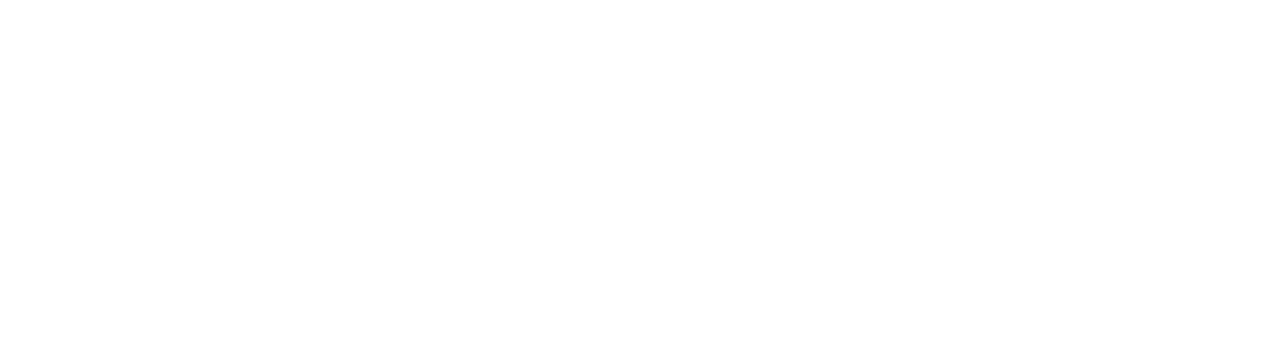
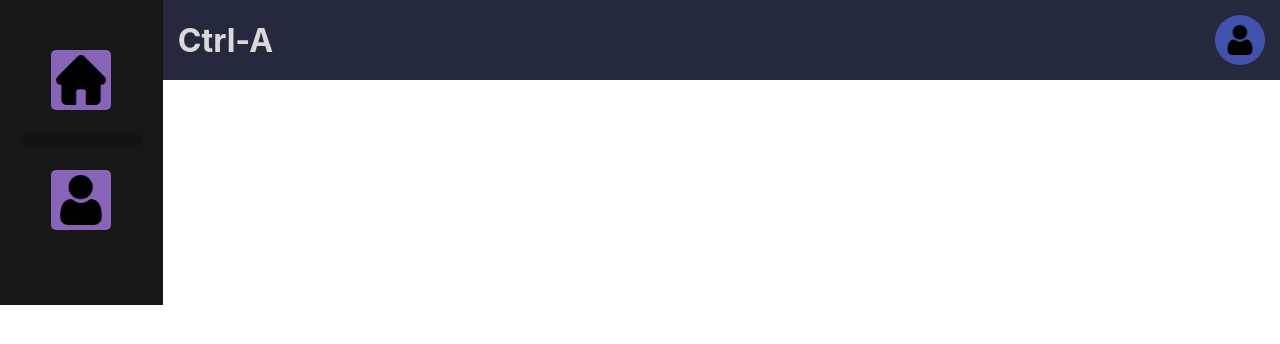
Before and after one commit to equipe-javali/API_3_FRONT, a React (Create React App) app in the folder ctrl-a/: page /funcionario in a window 1280 px wide. Before the commit this address had no page. Shown: the top 344 px of the page. Built offline with nearby package versions, Linux system fonts and the light colour scheme.

Commit message:
8 - Cores e estilização menu lateral e header

```diff
--- a/ctrl-a/src/App.css
+++ b/ctrl-a/src/App.css
@@ -1,38 +1,14 @@
-.App {
-  text-align: center;
+:root{
+  --cor1: #40587E;
+  --cor2: #0178D4;
+  --cor3: #4152AC;
+  --cor4: #853F85;
+  --cor5: #8764B8;
+  --cor6: #3C3A48;
+  --cor7: #191723;
+  --cor8: #2F3D54;
+  --cor20: #25293E;
+  --cor21: #121212;
+  --cor22: #171717;
+  --branco: #DDD8D8;
 }
-
-.App-logo {
-  height: 40vmin;
-  pointer-events: none;
-}
-
-@media (prefers-reduced-motion: no-preference) {
-  .App-logo {
-    animation: App-logo-spin infinite 20s linear;
-  }
-}
-
-.App-header {
-  background-color: #282c34;
-  min-height: 100vh;
-  display: flex;
-  flex-direction: column;
-  align-items: center;
-  justify-content: center;
-  font-size: calc(10px + 2vmin);
-  color: white;
-}
-
-.App-link {
-  color: #61dafb;
-}
-
-@keyframes App-logo-spin {
-  from {
-    transform: rotate(0deg);
-  }
-  to {
-    transform: rotate(360deg);
-  }
-}
--- a/ctrl-a/src/App.tsx
+++ b/ctrl-a/src/App.tsx
@@ -6,13 +6,13 @@ function App() {
   return (
     <BrowserRouter>
       <Routes>
-        <Route path="/" element={<BaseLateralHeader/>} />
-        {/* <Route path="/example/com" element={ } />
-        <Route path="/example/com" element={ } />
-        <Route path="/funcionario" element={ }>
-          <Route index element={ } />
-          <Route path="example" element={ } />
-        </Route> */}
+        {/* <Route path="/" element={<CadastroAtivosTangiveis/>} /> */}
+        {/* <Route path="/example/com" element={ } /> */}
+        {/* <Route path="/example/com" element={ } /> */}
+        <Route path="/funcionario" element={<BaseLateralHeader/>}>
+          {/* <Route index element={<CadastroAtivosTangiveis/>} /> */}
+          {/* <Route path="example" element={ } /> */}
+        </Route>
         {/* path="*" serve para qualquer rota, então deve ficar por último e direcionar para a home ou uma página de erro 404 */}
         {/* <Route path="*" element={ } /> */}
       </Routes>
--- a/ctrl-a/src/components/css/Header.css
+++ b/ctrl-a/src/components/css/Header.css
@@ -1,20 +1,34 @@
 #header-component{
-    background-color: #25293E;
+    background-color: var(--cor20);
 
     height: 60px;
     padding: 10px 15px;
 
     display: flex;
     align-items: center;
-    justify-content: flex-end;
+    justify-content: flex-start;
+
+    gap: 20px;
 }
 
 #header-app-title{
-    color: white;
+    color: var(--branco);
+
+    text-wrap: nowrap;
+}
+
+#header-right-side{
+    display: flex;
+    align-items: center;
+    justify-content: flex-end;
+
+    gap: 10px;
+
+    width: 100%;
 }
 
 #user-icon-holder{
-    background-color: white;
+    background-color: var(--cor3);
 
     width: 30px;
     height: 30px;
--- a/ctrl-a/src/components/css/SideMenu.css
+++ b/ctrl-a/src/components/css/SideMenu.css
@@ -1,10 +1,9 @@
 #sidemenu-component{
-    background-color: #171717;
+    background-color: var(--cor22);
 
-    width: 200px;
-    min-height: 100%;
+    width: 175px;
 
-    padding: 20px 5px;
+    padding: 50px 5px;
 
     display: flex;
     flex-direction: column;
@@ -13,7 +12,7 @@
 }
 
 .sidemenu-link{
-    background-color: #8764B8;
+    background-color: var(--cor5);
 
     width: 50px;
     height: 50px;
@@ -28,7 +27,7 @@
 }
 
 .sidemenu-divisor{
-    background-color: #121212;
+    background-color: var(--cor21);
 
     height: 10px;
     width: 80%;
--- a/ctrl-a/src/pages/css/BaseLateralHeader.css
+++ b/ctrl-a/src/pages/css/BaseLateralHeader.css
@@ -1,6 +1,20 @@
-#app-content{
+/* #app-content{
     height: 100%;
 
     display: flex;
     flex-direction: row;
+} */
+
+#app-content-lr{
+    display: flex;
+    flex-direction: row;
+
+    width: 100%;
 }
+
+#app-content-tb{
+    display: flex;
+    flex-direction: column;
+
+    width: 100%;
+}
```
